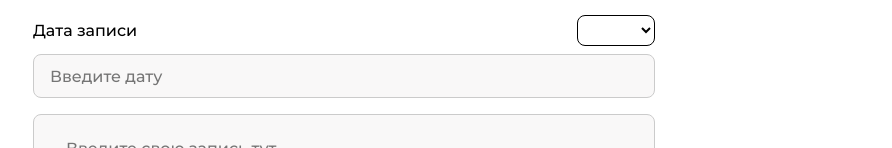
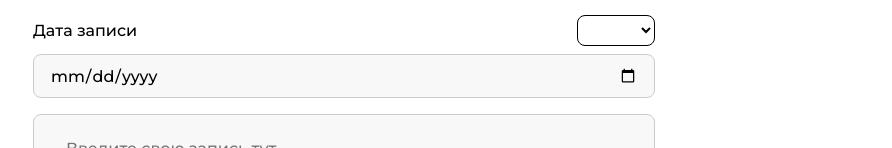
Before and after one commit to VaiceIVE/Sanya, a React (Vite) app: page / in a window 1280 px wide. Shown: the part 229-377 px from the top of the page, without its empty margins (122-1014 px from the left). Built offline with nearby package versions, Linux system fonts and the light colour scheme.

Commit message:
date commit

```diff
--- a/src/Notepad/NotepadForm/NotepadFormView.jsx
+++ b/src/Notepad/NotepadForm/NotepadFormView.jsx
@@ -99,6 +99,7 @@ const NotepadFormView = (props) => {
                     </div>
                     <input
                         id="date"
+                        type="date"
                         placeholder="Введите дату"
                         className="input"
                         required
--- a/src/Notepad/NotepadForm/index.jsx
+++ b/src/Notepad/NotepadForm/index.jsx
@@ -20,7 +20,15 @@ const NotepadForm = ({ notepadColors, onAdd }) => {
             fields: { title, description, date, color },
         } = model;
 
-        onAdd({ title: title.value, description: description.value, date: date.value, color: color.value});
+        onAdd(
+            {
+                title: title.value,
+                description: description.value,
+                date: (date.value === '' ?
+                new Date().toLocaleDateString() :
+                date.value.split('-').reverse().join('.')),
+                color: color.value
+            });
     };
 
     return (
--- a/src/scss/style.scss
+++ b/src/scss/style.scss
@@ -152,3 +152,14 @@ $md4: 479.98;
     font-size: 16px;
     line-height: 20px;
 }
+
+.p {
+    font-weight: 500;
+    font-size: 14px;
+    line-height: 17px;
+    color: #A7A7A7;
+}
+
+::-webkit-calendar-picker-indicator{
+    cursor: pointer;
+}
--- a/src/style/style.css
+++ b/src/style/style.css
@@ -286,3 +286,14 @@ body {
   font-size: 16px;
   line-height: 20px;
 }
+
+.p {
+  font-weight: 500;
+  font-size: 14px;
+  line-height: 17px;
+  color: #A7A7A7;
+}
+
+::-webkit-calendar-picker-indicator {
+  cursor: pointer;
+}
```
